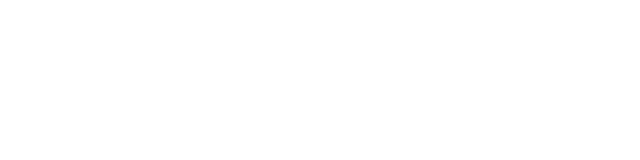
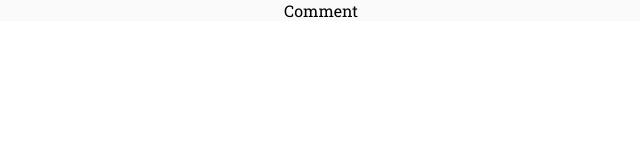
Before and after one commit to HabibPayenda/BookStore, a React (Create React App) app: page /book/comments in a window 1280 px wide. Before the commit this address had no page. Shown: the top 160 px of the page, without its empty margins (319-959 px from the left). Built offline with nearby package versions, Linux system fonts and the light colour scheme.

Commit message:
Adds comments and edit screens

```diff
--- a/src/App.js
+++ b/src/App.js
@@ -7,6 +7,8 @@ import {
 
 import BooksScreen from './Screens/BooksScreen';
 import CategoriesScreen from './Screens/CategoriesScreen';
+import Comment from './components/Comment';
+import Edit from './components/Edit';
 
 function App() {
   return (
@@ -15,6 +17,8 @@ function App() {
         <Routes>
           <Route path="/" element={<BooksScreen />} />
           <Route index element={<BooksScreen />} />
+          <Route path="book/comments" element={<Comment />} />
+          <Route path="book/edit" element={<Edit />} />
           <Route path="categories" element={<CategoriesScreen />} />
         </Routes>
       </BrowserRouter>
--- a/src/components/Book.js
+++ b/src/components/Book.js
@@ -1,5 +1,6 @@
 import React from 'react';
 import { useDispatch } from 'react-redux';
+import { Link } from 'react-router-dom';
 
 import propTypes from 'prop-types';
 
@@ -18,17 +19,21 @@ const Book = ({ id, title, author }) => {
           {author}
         </p>
         <div className="btnContainer">
+          <Link to="book/comments">
             <button className="btn" type="button">
               Comments
             </button>
+          </Link>
           <div className="btnLine" />
           <button className="removeBtn btn" type="button" onClick={() => dispatch(removeBook(id))}>
             Remove
           </button>
           <div className="btnLine" />
+          <Link to="book/edit">
             <button className="btn" type="button">
               Edit
             </button>
+          </Link>
         </div>
       </div>
 
--- /dev/null
+++ b/src/components/Comment.js
@@ -0,0 +1,7 @@
+import React from 'react';
+
+export default function Comment() {
+  return (
+    <div>Comment</div>
+  );
+}
--- /dev/null
+++ b/src/components/Edit.js
@@ -0,0 +1,7 @@
+import React from 'react';
+
+export default function Edit() {
+  return (
+    <div>Edit</div>
+  );
+}
```
Lines whose indentation alone changed are shown as unchanged.
